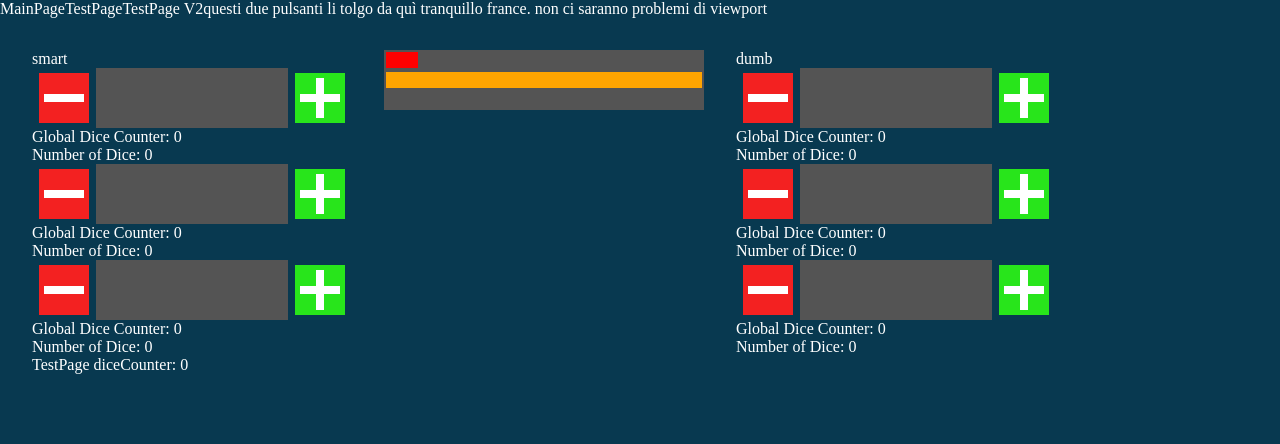
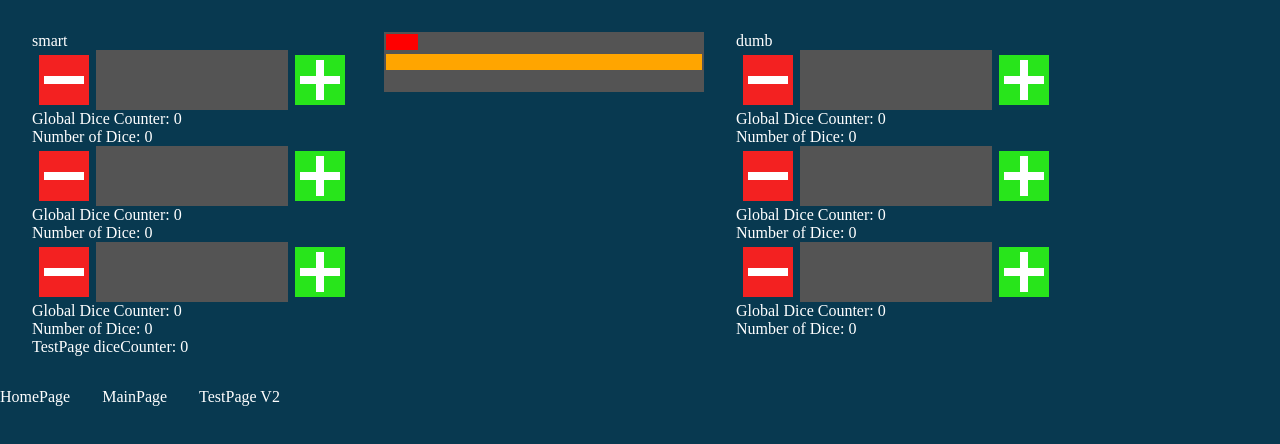
Before and after one commit to RiccardoCarluccio/Escape-of-the-Dead-Vue, a Vue app: page /testpage in a window 1280 px wide. Shown: the top 444 px of the page. Built offline with nearby package versions, Linux system fonts and the light colour scheme.

Commit message:
fix routing view

```diff
--- a/src/App.vue
+++ b/src/App.vue
@@ -5,10 +5,11 @@
 </script>
 
 <template>
-  <router-link to="/escape-of-the-dead" class="restyled-router-link">MainPage</router-link>
-  <router-link to="/testpage" class="restyled-router-link">TestPage</router-link>
-  <router-link to="/testpageV2" class="restyled-router-link">TestPage V2</router-link>
-  <div class="restyled-router-link">questi due pulsanti li tolgo da quì tranquillo france. non ci saranno problemi di viewport</div>
+  <div class="routing" v-if="this.$route.path === '/'">
+    <router-link to="/escape-of-the-dead" class="restyled-router-link">MainPage</router-link>
+    <router-link to="/testpage" class="restyled-router-link">TestPage</router-link>
+    <router-link to="/testpageV2" class="restyled-router-link">TestPage V2</router-link>
+  </div>
 
   <router-view></router-view>
 </template>
@@ -17,8 +18,12 @@
   @use "../scss/partials/mixins" as *;
   @use "../scss/partials/variables" as *;
 
+  .routing {
+    display: flex;
+    gap: 2rem;
+  }
+
   .restyled-router-link {
-    display: inline-block;
     text-decoration: none;
   }
 </style>
@@ -30,7 +35,7 @@
   -
 
   Media importanza:
-  -sistemare le router-view
+  -
 
   Bassa importanza:
   -informarsi su :key
--- a/src/pages/TestPage.vue
+++ b/src/pages/TestPage.vue
@@ -156,6 +156,12 @@
 
     <div class="end-turn-button" v-if="diceCounter === 4" @click="endTurn">Next Phase</div>
   </div>
+
+  <div class="routing">
+    <router-link to="/" class="restyled-router-link">HomePage</router-link>
+    <router-link to="/escape-of-the-dead" class="restyled-router-link">MainPage</router-link>
+    <router-link to="/testpageV2" class="restyled-router-link">TestPage V2</router-link>
+  </div>
 </template>
 
 <style lang="scss" scoped>
```
